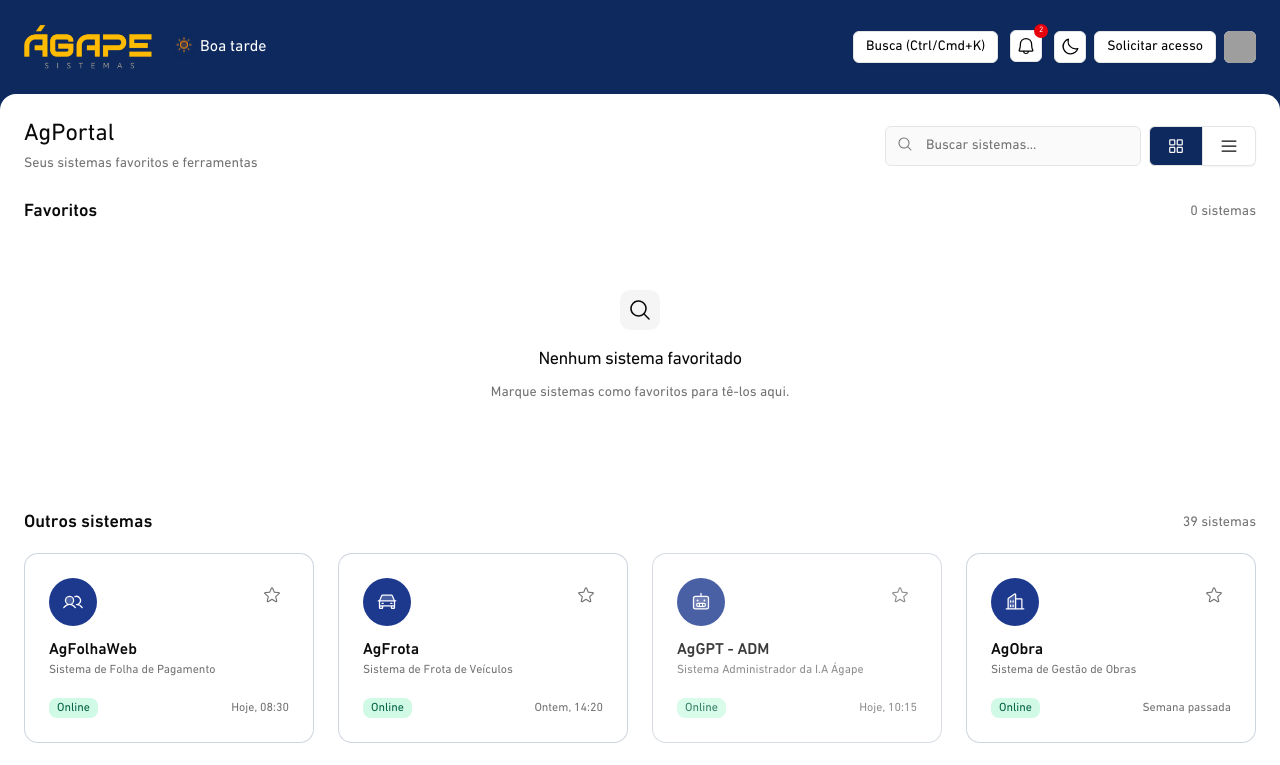
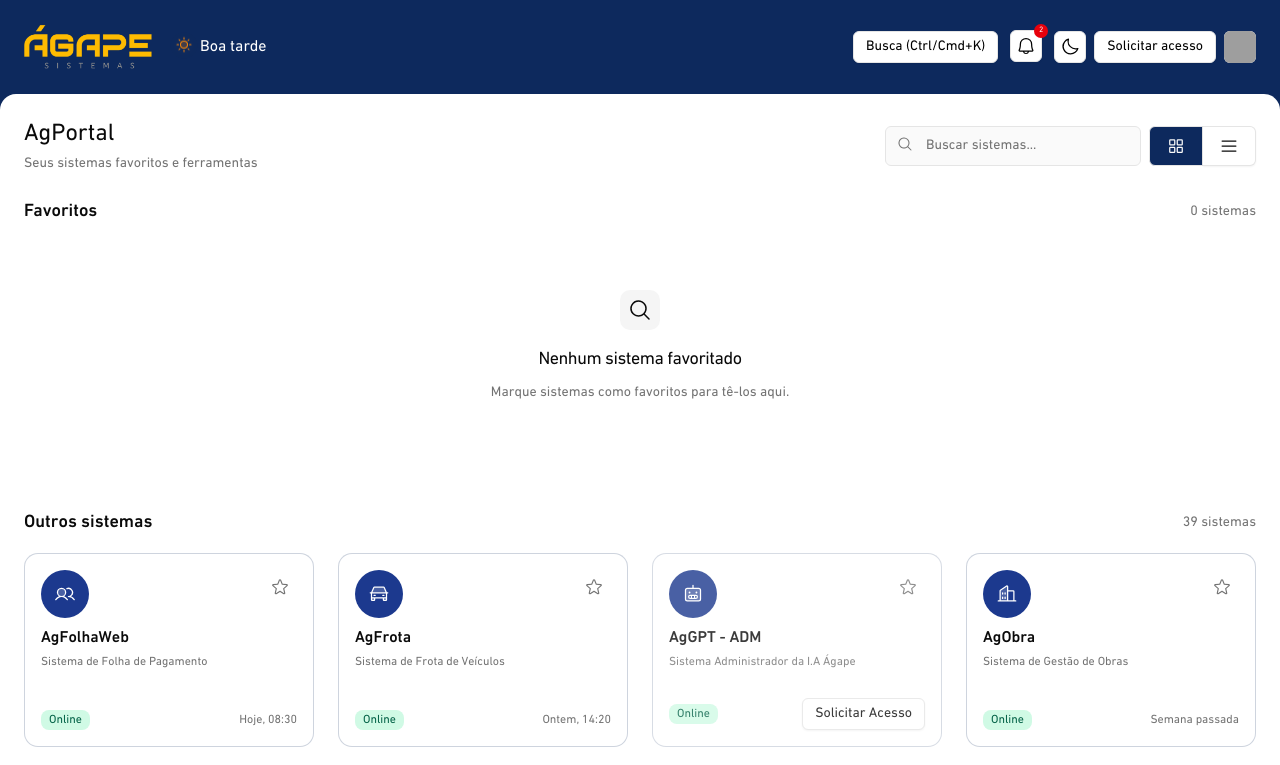
Before and after one commit to GuilhermeSantosUI/agportalweb, a React (Vite) app: page /dashboard in a window 1280 px wide. Shown: the top 765 px of the page. Built offline with nearby package versions, Linux system fonts and the light colour scheme; grey boxes are pictures that could not be loaded.

Commit message:
feat(FavoriteCard): adicionar botão de solicitar acesso e melhorar a acessibilidade no layout

```diff
--- a/src/components/favorite-card.tsx
+++ b/src/components/favorite-card.tsx
@@ -1,10 +1,11 @@
 import { hasAccess } from '@/app/utils/access';
 import useFavorites from '@/app/utils/useFavorites';
-import { Card, CardContent, CardDescription, CardHeader, CardTitle } from '@/components/ui/card';
+import { Card, CardDescription, CardTitle } from '@/components/ui/card';
 import { Star } from '@phosphor-icons/react';
 import React from 'react';
 
 import StatusBadge from './status-badge';
+import { Button } from './ui/button';
 
 type Props = {
   id?: string;
@@ -13,6 +14,7 @@ type Props = {
   Icon: React.ElementType;
   status?: string;
   lastAccess?: string;
+  variant?: 'grid' | 'list';
 };
 
 export function FavoriteCard({
@@ -22,34 +24,115 @@ export function FavoriteCard({
   Icon,
   status,
   lastAccess,
+  variant = 'grid',
 }: Props) {
   const computedId = id ?? title.replace(/\s+/g, '-').toLowerCase();
   const { isFavorite, toggle } = useFavorites();
   const fav = isFavorite(computedId);
   const access = hasAccess(computedId);
 
+  const handleClick = () => {
+    if (access) {
+      console.log('Abrir', title);
+    } else {
+      window.dispatchEvent(
+        new CustomEvent('open-request-access', {
+          detail: { what: title, id: computedId },
+        })
+      );
+    }
+  };
+
+  if (variant === 'list') {
     return (
       <Card
-      className={`group transition-all gap-0 duration-300 ${
-        access ? 'cursor-pointer' : 'opacity-80'
-      } border border-primary/20 relative`}
-      onClick={() => access && console.log('Abrir', title)}
-      role="button"
-      aria-label={`Abrir ${title}`}
+        className={`flex items-center gap-4 p-4 transition-all ${
+          access ? 'cursor-pointer hover:bg-muted/50' : 'opacity-80'
+        } border border-primary/20`}
+        onClick={() => access && handleClick()}
+        role={access ? 'button' : 'none'}
+        aria-label={access ? `Abrir ${title}` : `Solicitar acesso a ${title}`}
       >
-      <CardHeader className="pb-3">
+        <div className="w-10 h-10 rounded-full bg-blue-900 flex items-center justify-center text-white">
+          <Icon size={18} weight="duotone" />
+        </div>
+
+        <div className="flex-1 min-w-0">
+          <CardTitle className="text-base truncate">{title}</CardTitle>
+          {subtitle && (
+            <CardDescription className="text-xs truncate">
+              {subtitle}
+            </CardDescription>
+          )}
+        </div>
+
+        <div className="flex items-center gap-3">
+          {/* Estrela de favoritos */}
+          <button
+            onClick={(e) => {
+              e.stopPropagation();
+              toggle(computedId);
+            }}
+            aria-pressed={fav}
+            aria-label={
+              fav ? 'Remover dos favoritos' : 'Adicionar aos favoritos'
+            }
+            title={fav ? 'Remover dos favoritos' : 'Adicionar aos favoritos'}
+            className="p-2 rounded hover:bg-muted/30"
+          >
+            {fav ? (
+              <Star size={18} weight="fill" className="text-amber-500" />
+            ) : (
+              <Star
+                size={18}
+                weight="regular"
+                className="text-muted-foreground"
+              />
+            )}
+          </button>
+
+          {access ? (
+            <div className="flex items-center gap-4">
+              <div className="flex items-center gap-2">
+                <StatusBadge status={status ?? 'offline'} />
+                <span className="text-xs text-muted-foreground whitespace-nowrap">
+                  {lastAccess}
+                </span>
+              </div>
+            </div>
+          ) : (
+            <button
+              className="px-3 py-1 text-xs bg-muted text-muted-foreground rounded-full border border-muted-foreground/30 hover:bg-muted/80"
+              onClick={(e) => {
+                e.stopPropagation();
+                handleClick();
+              }}
+            >
+              Solicitar Acesso
+            </button>
+          )}
+        </div>
+      </Card>
+    );
+  }
+
+  // Grid variant (default)
+  return (
+    <Card
+      className={`flex flex-col p-4 gap-2 transition-all ${
+        access ? 'cursor-pointer hover:bg-muted/50' : 'opacity-80'
+      } border border-primary/20`}
+      onClick={() => access && handleClick()}
+      role={access ? 'button' : 'none'}
+      aria-label={access ? `Abrir ${title}` : `Solicitar acesso a ${title}`}
+    >
       <div className="flex items-start justify-between">
-          <div className="flex flex-col gap-3">
-            <div className="w-12 h-12 rounded-full bg-blue-900 flex items-center justify-center text-white text-lg">
+        <div className="w-12 h-12 rounded-full bg-blue-900 flex items-center justify-center text-white">
           <Icon size={20} weight="duotone" />
         </div>
-            <div>
-              <CardTitle className="text-base">{title}</CardTitle>
-              <CardDescription className="text-xs">{subtitle}</CardDescription>
-            </div>
-          </div>
 
-          <div className="flex items-center gap-2">
+        <div className="flex items-center gap-1">
+          {/* Estrela de favoritos */}
           <button
             onClick={(e) => {
               e.stopPropagation();
@@ -74,32 +157,35 @@ export function FavoriteCard({
           </button>
         </div>
       </div>
-      </CardHeader>
-      <CardContent className="pt-0">
-        <div className="flex items-center justify-between">
-          <div className="flex items-center gap-2">
+
+      <div className="flex-1 mb-3">
+        <CardTitle className="text-base mb-1">{title}</CardTitle>
+        {subtitle && (
+          <CardDescription className="text-xs line-clamp-2">
+            {subtitle}
+          </CardDescription>
+        )}
+      </div>
+
+      {/* Status e lastAccess apenas quando tem acesso */}
+
+      <div className="flex items-center justify-between pt-2">
         <StatusBadge status={status ?? 'offline'} />
-          </div>
+        {access ? (
           <span className="text-xs text-muted-foreground">{lastAccess}</span>
-        </div>
-      </CardContent>
-
-      {!access && (
-        // apenas blur; clique abrirá o formulário de solicitação via evento global
-        <div
-          className="absolute inset-0 opacity-0.5 rounded-lg"
-          role="button"
-          aria-label={`Solicitar acesso a ${title}`}
+        ) : (
+          <Button
+            variant="outline"
+            size="sm"
             onClick={(e) => {
               e.stopPropagation();
-            window.dispatchEvent(
-              new CustomEvent('open-request-access', {
-                detail: { what: title, id: computedId },
-              })
-            );
+              handleClick();
             }}
-        />
+          >
+            Solicitar Acesso
+          </Button>
         )}
+      </div>
     </Card>
   );
 }
```
Lines whose indentation alone changed are shown as unchanged.
